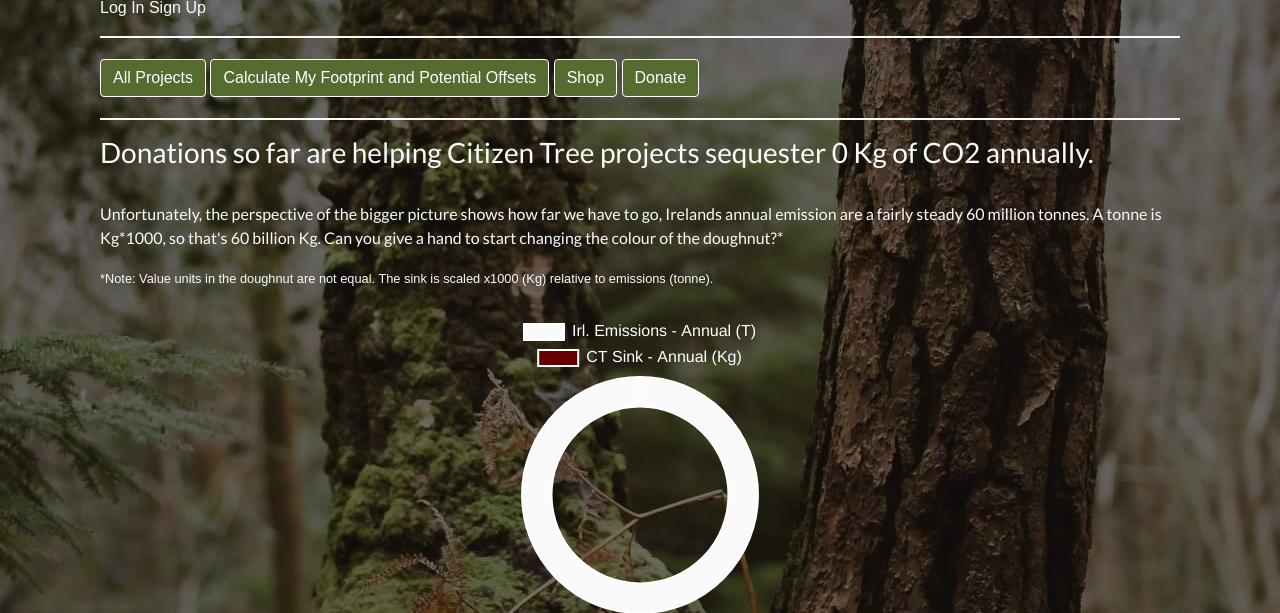
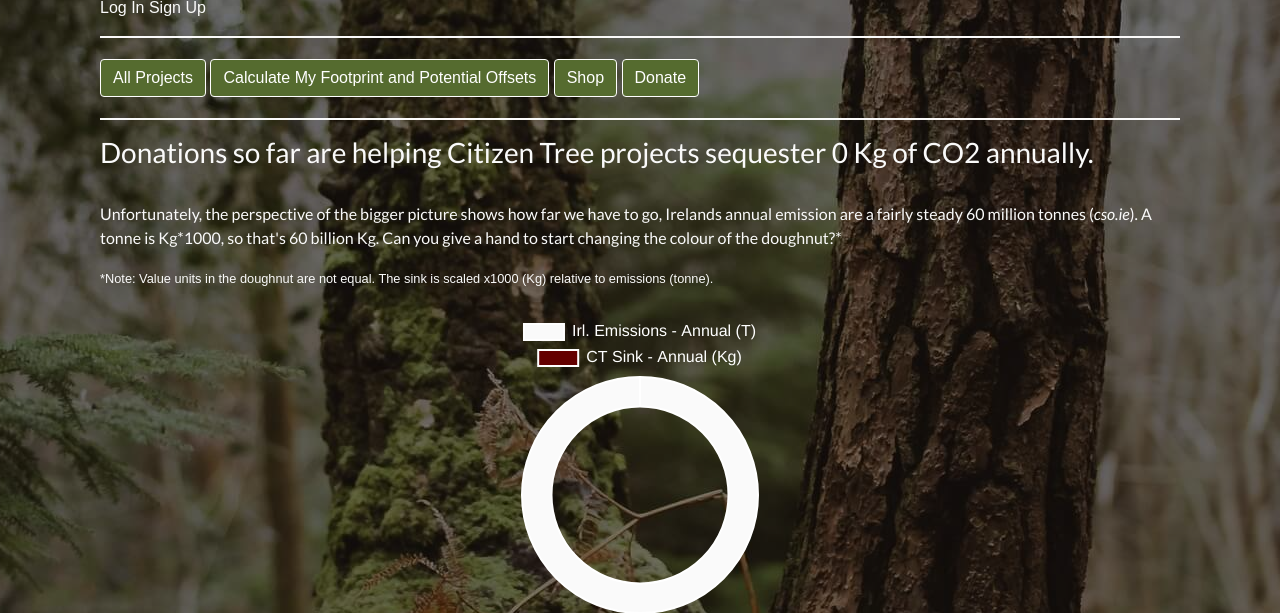
Before and after one commit to jclry1/ms4_citizen_tree, a Django app: page / in a window 1280 px wide. Shown: the part 202-815 px from the top of the page. Run offline with Django 3.2, Linux system fonts and the light colour scheme; data that the repository does not hold is empty; some libraries are stand-ins or nearby versions.

Commit message:
Add citeation for emssions fig - cso.ie

```diff
--- a/home/templates/home/index.html
+++ b/home/templates/home/index.html
@@ -37,7 +37,7 @@
 <hr>
     <h3 class="index-h">Donations so far are helping Citizen Tree projects sequester {{ total_sink }} Kg of CO2 annually.</h3>
     <br>
-    <p>Unfortunately, the perspective of the bigger picture shows how far we have to go, Irelands annual emission are a fairly steady 60 million tonnes.
+    <p>Unfortunately, the perspective of the bigger picture shows how far we have to go, Irelands annual emission are a fairly steady 60 million tonnes (<cite>cso.ie</cite>).
         A tonne is Kg*1000, so that's 60 billion Kg. Can you give a hand to start changing the colour of the doughnut?*</p>
     <small class="emissions-note">*Note: Value units in the doughnut are not equal. The sink is scaled x1000 (Kg) relative to emissions (tonne).</small>
 
```
